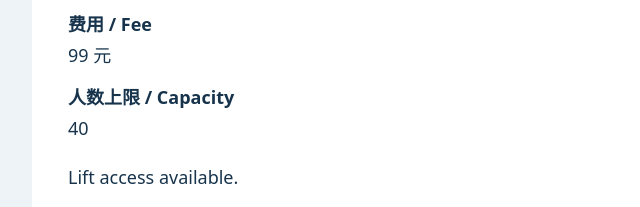
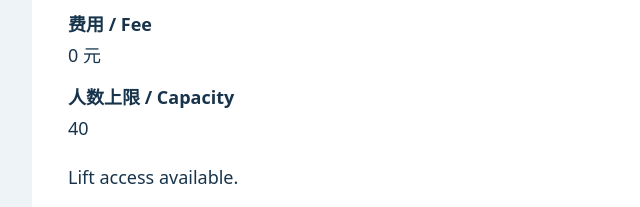
Before and after one commit to derekhut/github-classroom, a plain HTML site: page index.html in a window 1280 px wide. Shown: the part 485-692 px from the top of the page, 192-832 px from the left. Drawn offline with Linux system fonts and the light colour scheme.

Commit message:
fix the admission fee

```diff
--- a/index.html
+++ b/index.html
@@ -16,7 +16,7 @@ h1{font-size:38px;line-height:1.2}dt{font-weight:bold}dd{margin:0 0 12px}.tag{co
 <dt>时间 / Date</dt><dd id="date">2026-11-28 14:00</dd>
 <dt>地点 / Venue</dt><dd id="venue">Room C203</dd>
 <dt>签到 / Check-in</dt><dd id="checkin">13:40</dd>
-<dt>费用 / Fee</dt><dd><span id="fee">99</span> 元</dd>
+<dt>费用 / Fee</dt><dd><span id="fee">0</span> 元</dd>
 <dt>人数上限 / Capacity</dt><dd id="capacity">40</dd>
 </dl>
 <p id="access">Lift access available.</p>
```
